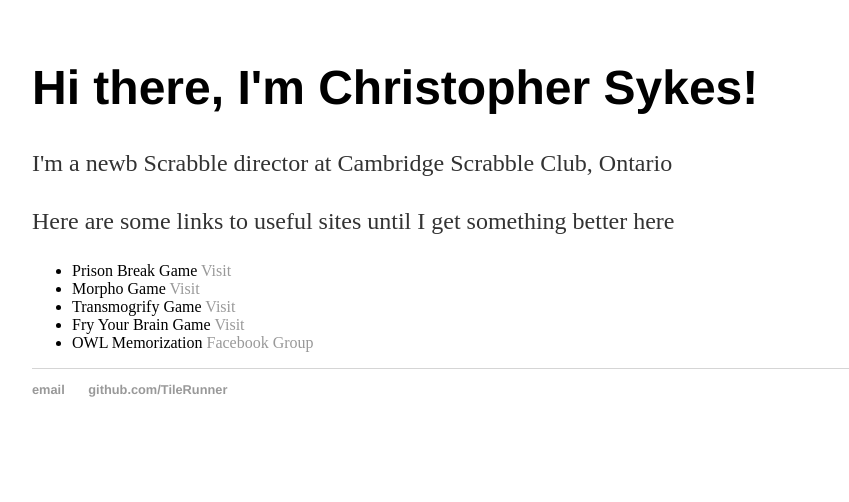
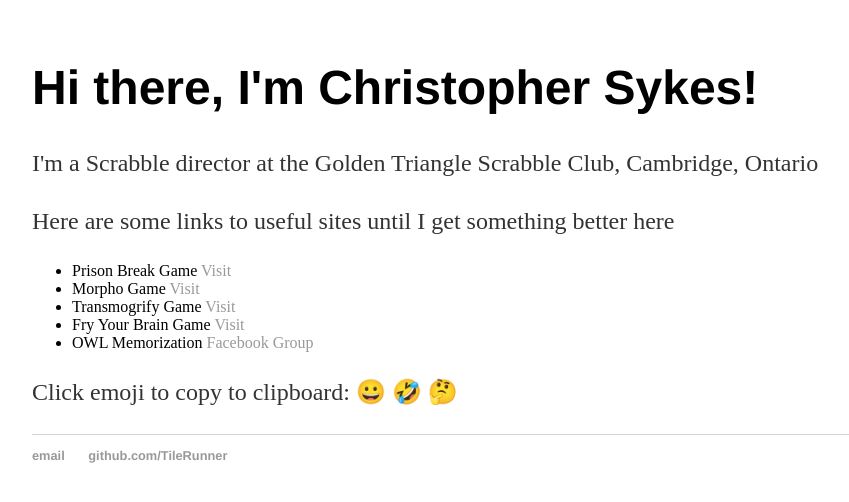
Before and after one commit to TileRunner/tilerunner.github.io, a Jekyll site: the page built from index.html, in a window 1280 px wide. Shown: the top 502 px of the page, without its empty margins (160-1009 px from the left). Built offline with Jekyll 4.4.1, drawn with Linux system fonts in a browser that asks for light colours.

Commit message:
Update index.html

```diff
--- a/index.html
+++ b/index.html
@@ -4,7 +4,7 @@ title: Christopher Sykes
 ---
 <div class="blurb">
 	<h1>Hi there, I'm Christopher Sykes!</h1>
-	<p>I'm a newb Scrabble director at Cambridge Scrabble Club, Ontario</p>
+	<p>I'm a Scrabble director at the Golden Triangle Scrabble Club, Cambridge, Ontario</p>
 	<p>Here are some links to useful sites until I get something better here</p>
 	<ul>
 		<li>Prison Break Game <a href="https://tilerunner.github.io/prison-break/">Visit</a></li>
@@ -13,4 +13,9 @@ title: Christopher Sykes
 		<li>Fry Your Brain Game <a href="https://tilerunner.github.io/binary-for-ryu/">Visit</a></li>
 		<li>OWL Memorization <a href="https://www.facebook.com/groups/735320253202003/">Facebook Group</a></li>
 	</ul>
+	<p>Click emoji to copy to clipboard:
+		<span onclick="navigator.clipboard.writeText("😀")>😀</span>
+		<span onclick="navigator.clipboard.writeText("🤣")>🤣</span>
+		<span onclick="navigator.clipboard.writeText("🤔")>🤔</span>
+	</p>
 </div><!-- /.blurb -->
```
